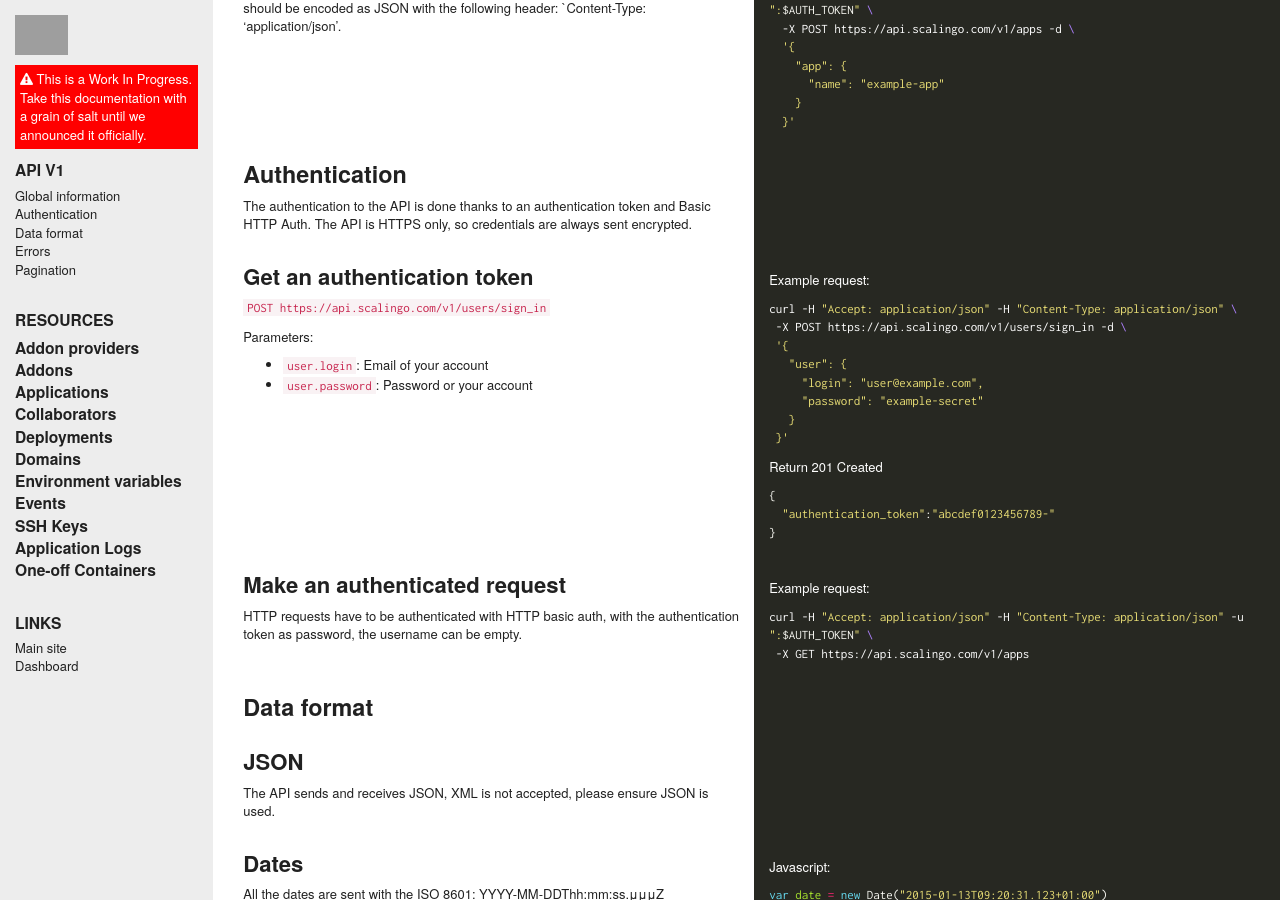
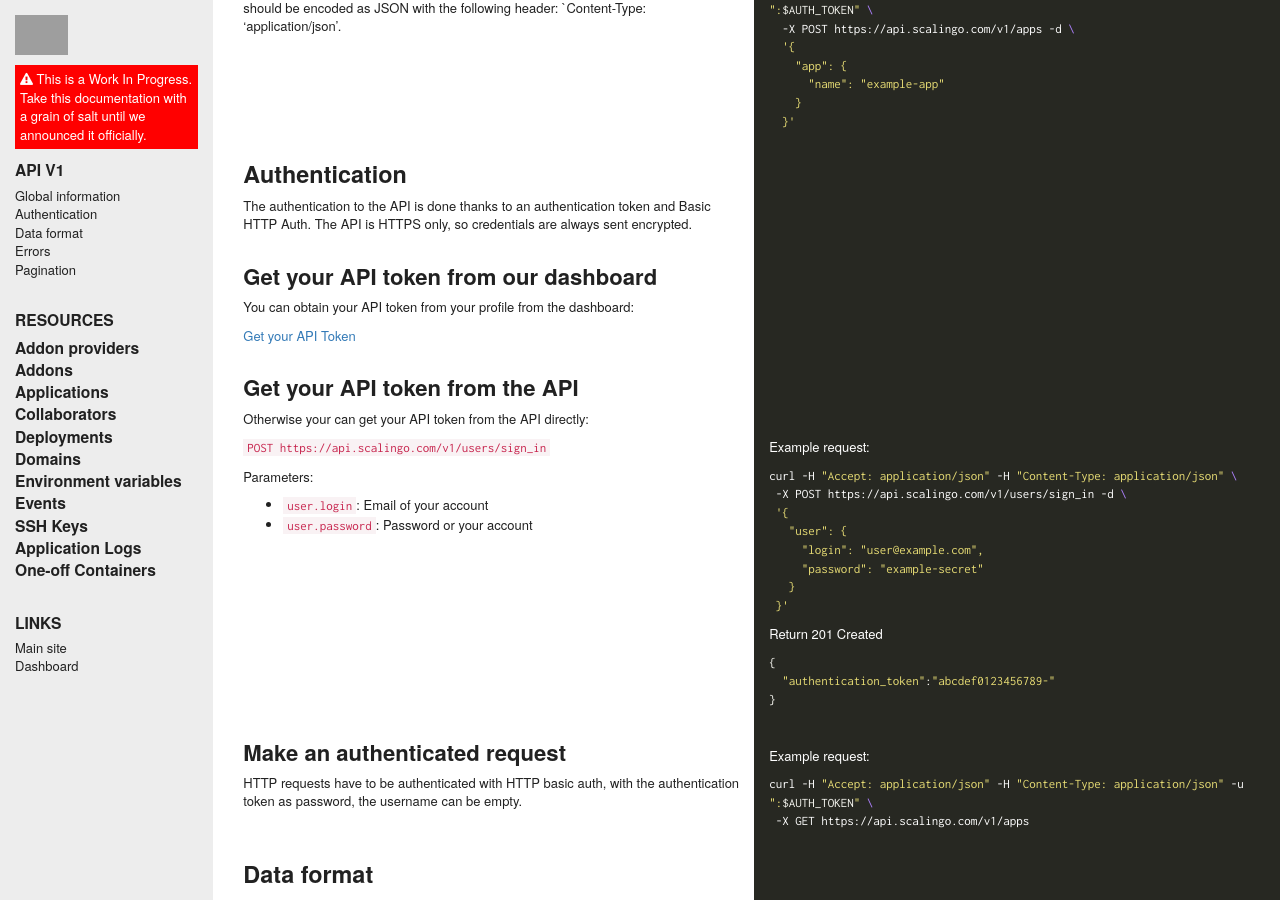
Before and after one commit to xcarpentier/developers.scalingo.com, a Jekyll site: the page built from index.html, in a window 1280 px wide and 900 px high, scrolled down 765 px. Built offline with Jekyll 4.4.1, drawn with Linux system fonts in a browser that asks for light colours; nearby versions of some CDN libraries; grey boxes are pictures that could not be loaded.

Commit message:
API token from dashboard

```diff
--- a/converter.rb
+++ b/converter.rb
@@ -48,7 +48,7 @@
 
 list_of_resources = {}
 
-files = File.join "markdown", "*"
+files = File.join "markdown", "*.md"
 Dir.glob(files).sort.each{|input_filename|
 
   basename = File.basename input_filename, ".md"
--- a/index.html
+++ b/index.html
@@ -83,8 +83,18 @@
 Basic HTTP Auth. The API is HTTPS only, so credentials are always sent encrypted.</p>
 
 </div><div class='hidden-xs col-xs-12 col-sm-6 sidebar-code'></div></div><div class='row'><div class='col-xs-12 col-sm-6 sidebar-text'>
-<h2 id="get-an-authentication-token">Get an authentication token</h2>
+<h2 id="get-your-api-token-from-our-dashboard">Get your API token from our dashboard</h2>
 
+<p>You can obtain your API token from your profile from the dashboard:</p>
+
+<p><a href="https://my.scalingo.com/apps/profile">Get your API Token</a></p>
+
+</div><div class='hidden-xs col-xs-12 col-sm-6 sidebar-code'></div></div><div class='row'><div class='col-xs-12 col-sm-6 sidebar-text'>
+<h2 id="get-your-api-token-from-the-api">Get your API token from the API</h2>
+
+<p>Otherwise your can get your API token from the API directly:</p>
+
+</div><div class='hidden-xs col-xs-12 col-sm-6 sidebar-code'></div></div><div class='row'><div class='col-xs-12 col-sm-6 sidebar-text'>
 <p><code class="highlighter-rouge">POST https://api.scalingo.com/v1/users/sign_in</code></p>
 
 <p>Parameters:</p>
```
Also changed, not shown: markdown/index.md (+13 -1 lines).
